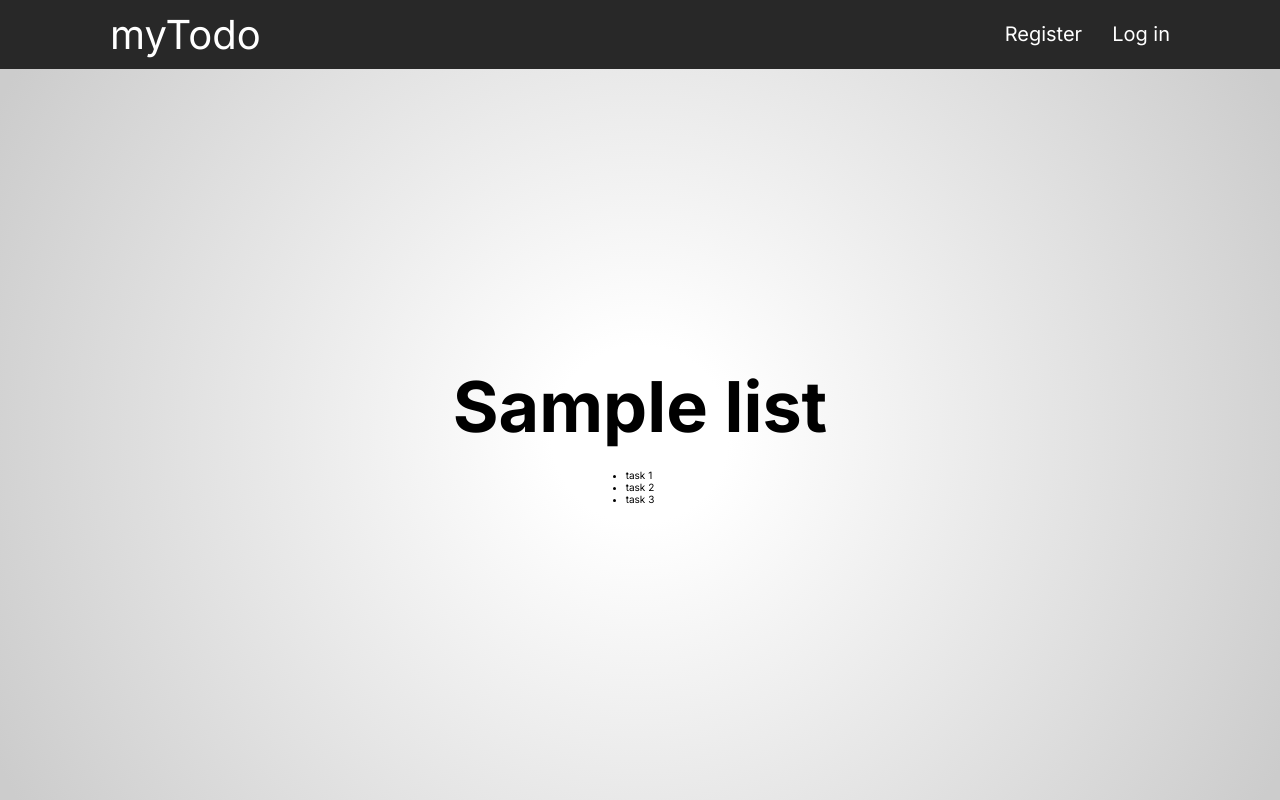
After one commit to mohammad-alj/myTodo, a Flask app: template templates/list.html in a window 1280 px wide. The commit adds this page. Run offline with Flask 3, Linux system fonts and the light colour scheme; the template is opened without the code that fills it: most values are stand-ins (such as "Sample title", 1, 10 or a date in 2020); some libraries are stand-ins or nearby versions.

Commit message:
Create a route for each list.

```diff
--- a/app.py
+++ b/app.py
@@ -132,13 +132,24 @@ def logout():
     return redirect('/')
 
 
-@app.route('/acount/lists', methods=['POST'])
+@app.route('/lists', methods=['POST'])
 def lists():
     if request.method == 'POST':
         list_name = request.form.get('list-name')
-        db.execute('INSERT INTO lists (user_id, list_name) VALUES (?, ?)',
-                   session['user_id'], list_name)
-        return redirect('/')
+        list_id = db.execute('INSERT INTO lists (user_id, list_name) VALUES (?, ?)',
+                             session['user_id'], list_name)
+        return redirect(f'/lists/{list_id}')
+
+
+@app.route('/lists/<list_id>', methods=['GET'])
+def list(list_id):
+    if request.method == 'GET':
+        list = db.execute(
+            'SELECT * FROM lists WHERE user_id = ? AND list_id = ?', session['user_id'], list_id)
+        if not list:
+            return error(403, 'you dont have that list')
+        list = list[0]
+        return render_template('list.html', list=list)
 
 
 if __name__ == "__main__":
--- /dev/null
+++ b/static/css/list.css
@@ -0,0 +1,12 @@
+main {
+    display: flex;
+    flex-direction: column;
+    justify-content: center;
+    align-items: center;
+}
+
+.list {
+    background: #fff;
+    border-radius: 10px;
+    padding: 10px;
+}
--- a/templates/index.html
+++ b/templates/index.html
@@ -27,7 +27,7 @@ session['user_id'] %}
 			New list<img src="../static/images/plus.png" alt="" width="25px" />
 		</button>
 		<div id="list-form-container">
-			<form action="/acount/lists" method="post" id="create-list-form">
+			<form action="/lists" method="post" id="create-list-form">
 				<input
 					type="text"
 					autofocus
@@ -44,7 +44,7 @@ session['user_id'] %}
 	<div class="lists">
 		{% for list in lists %}
 		<div class="list">
-			<a href="/acount/lists/{{ list.list_id }}">
+			<a href="/lists/{{ list.list_id }}">
 				<div class="list__name">
 					<h3>{{ list.list_name}}</h3>
 					<img src="../static/images/list-icon.jpg" width="40px" height="40px" />
--- /dev/null
+++ b/templates/list.html
@@ -0,0 +1,10 @@
+{% extends 'layout.html' %} {% block title %} Error {{ error_code }} {% endblock %} {% block css %}
+<link rel="stylesheet" href="../static/css/list.css" />
+{% endblock %} {% block main %}
+<h1>{{ list.list_name }}</h1>
+<ul>
+	<li>task 1</li>
+	<li>task 2</li>
+	<li>task 3</li>
+</ul>
+{% endblock %}
```
Also changed, not shown: templates/error.html (+3 -11 lines).
